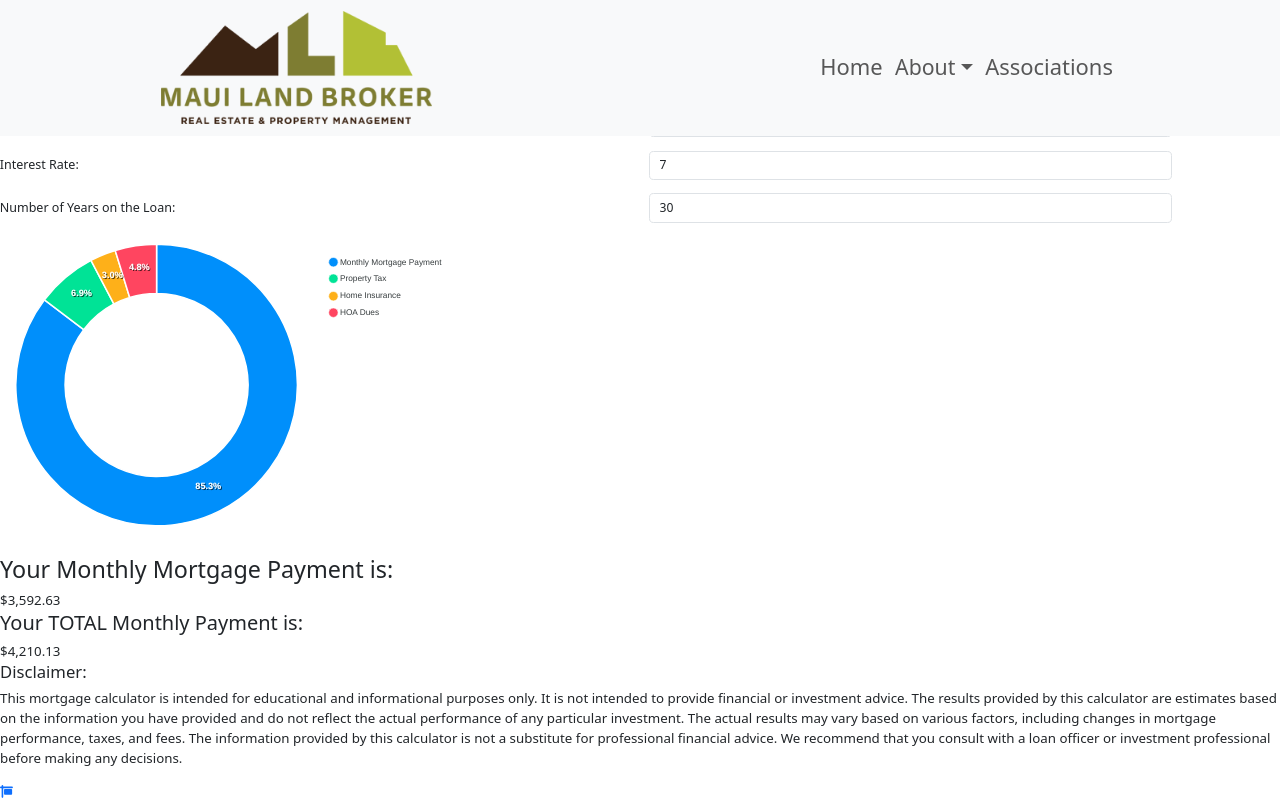
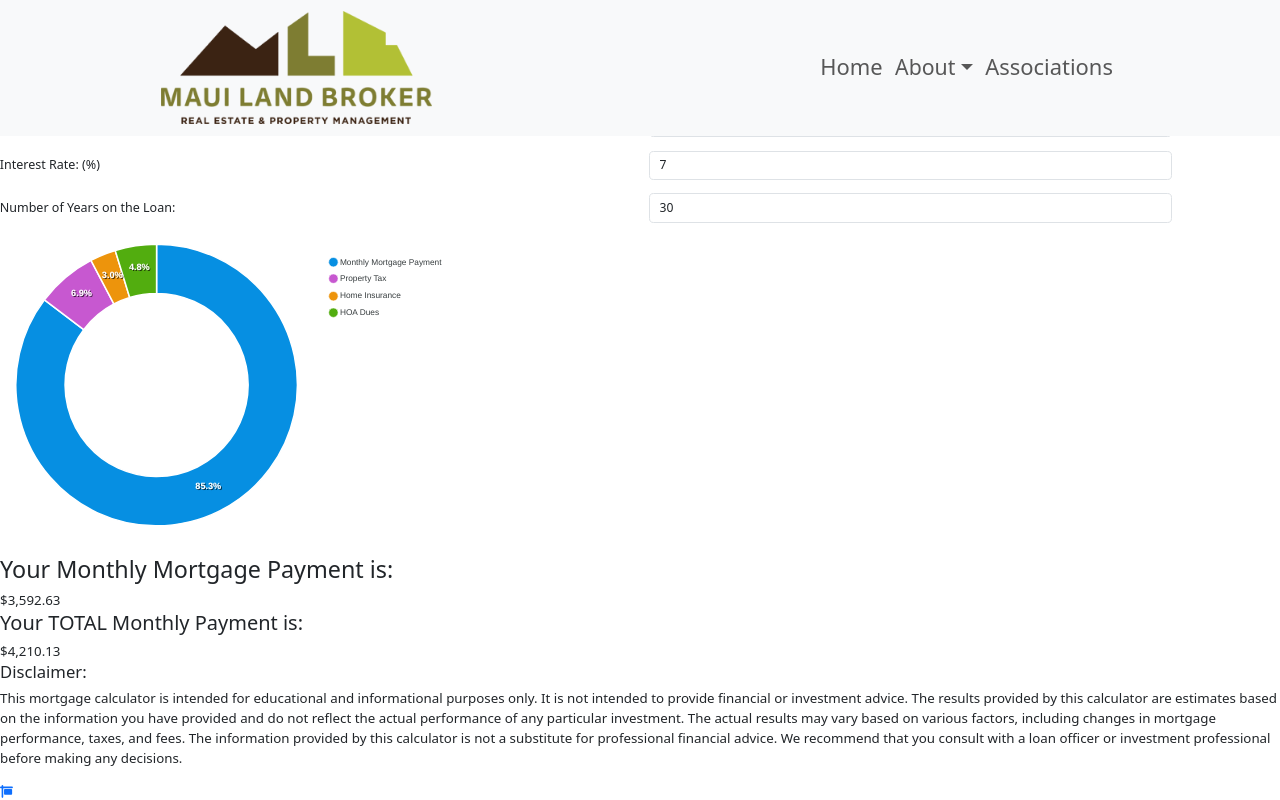
Before and after one commit to mtrhoades/mauiLandBroker-frontend, a React (Create React App) app: page /mortgagecalculator in a window 1280 px wide. Shown: the top 800 px of the page. Built offline with nearby package versions, Linux system fonts and the light colour scheme.

Commit message:
styling calculator page

```diff
--- a/src/assets/styles/pages/mortgagecalculator.css
+++ b/src/assets/styles/pages/mortgagecalculator.css
@@ -75,6 +75,8 @@
 .disclaimer {
     margin-top: 40px;
     text-align: center;
+    width: 50%;
+    font-size: .75em;
 }
 
 .formInputs {
--- a/src/pages/MortgageCalculator.tsx
+++ b/src/pages/MortgageCalculator.tsx
@@ -31,7 +31,19 @@
 
 // graph
 const options = {
-  labels: ['Monthly Mortgage Payment', 'Property Tax', 'Home Insurance', 'HOA Dues']
+  labels: ['Monthly Mortgage Payment', 'Property Tax', 'Home Insurance', 'HOA Dues'],
+  colors: ["#068FE2", "#c758d0", "#ED940C", "#52AD0F"],
+      responsive: [{
+        breakpoint: 480,
+        options: {
+          chart: {
+            width: 200
+          },
+          legend: {
+            position: 'bottom'
+          }
+        }
+      }]
 }
 const series = [calculateMortgagePayment().mortgagePaymentBalance, (propertyTax/12), (homeInsurance/12), (hoaDues/12)]
 
@@ -65,7 +77,7 @@
 
           <Form.Group className="mb-3" as={Row}>
             <Form.Label className="calcLabels" column md={6}>
-              Interest Rate:
+              Interest Rate: (%)
             </Form.Label>
             <Col md={5}>
               <Form.Control className="formInputs" type='number' value={interestRate} onChange={(e) => setInterestRate(Number(e.target.value))} step='any' />
```
